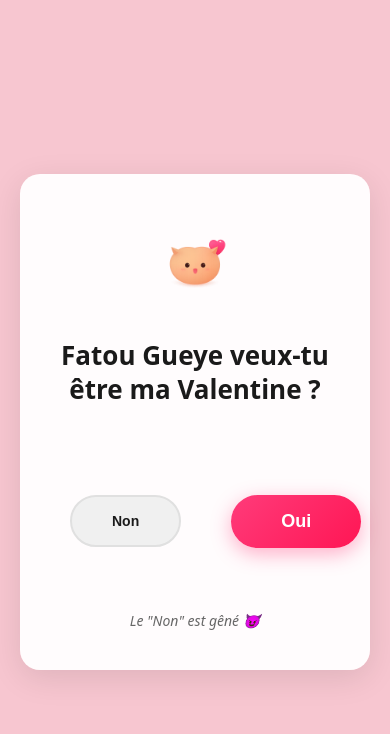
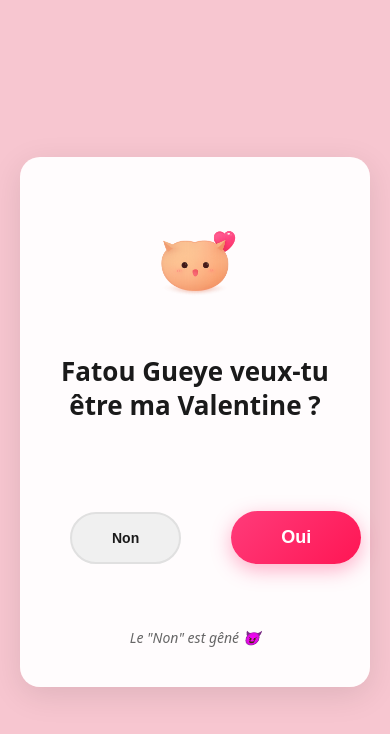
Before and after one commit to momogye11/Valentine-page, a plain HTML site: page index.html in a window 390 px wide. Drawn offline with Linux system fonts and the light colour scheme.

Commit message:
Augmente taille image chat: 280px desktop, 200px mobile

```diff
--- a/style.css
+++ b/style.css
@@ -34,7 +34,7 @@ body {
 }
 
 .emoji img {
-    width: 200px;
+    width: 280px;
     height: auto;
     display: block;
 }
@@ -153,7 +153,7 @@ body {
     }
 
     .emoji img {
-        width: 150px;
+        width: 200px;
     }
 
     .btn-yes {
```
